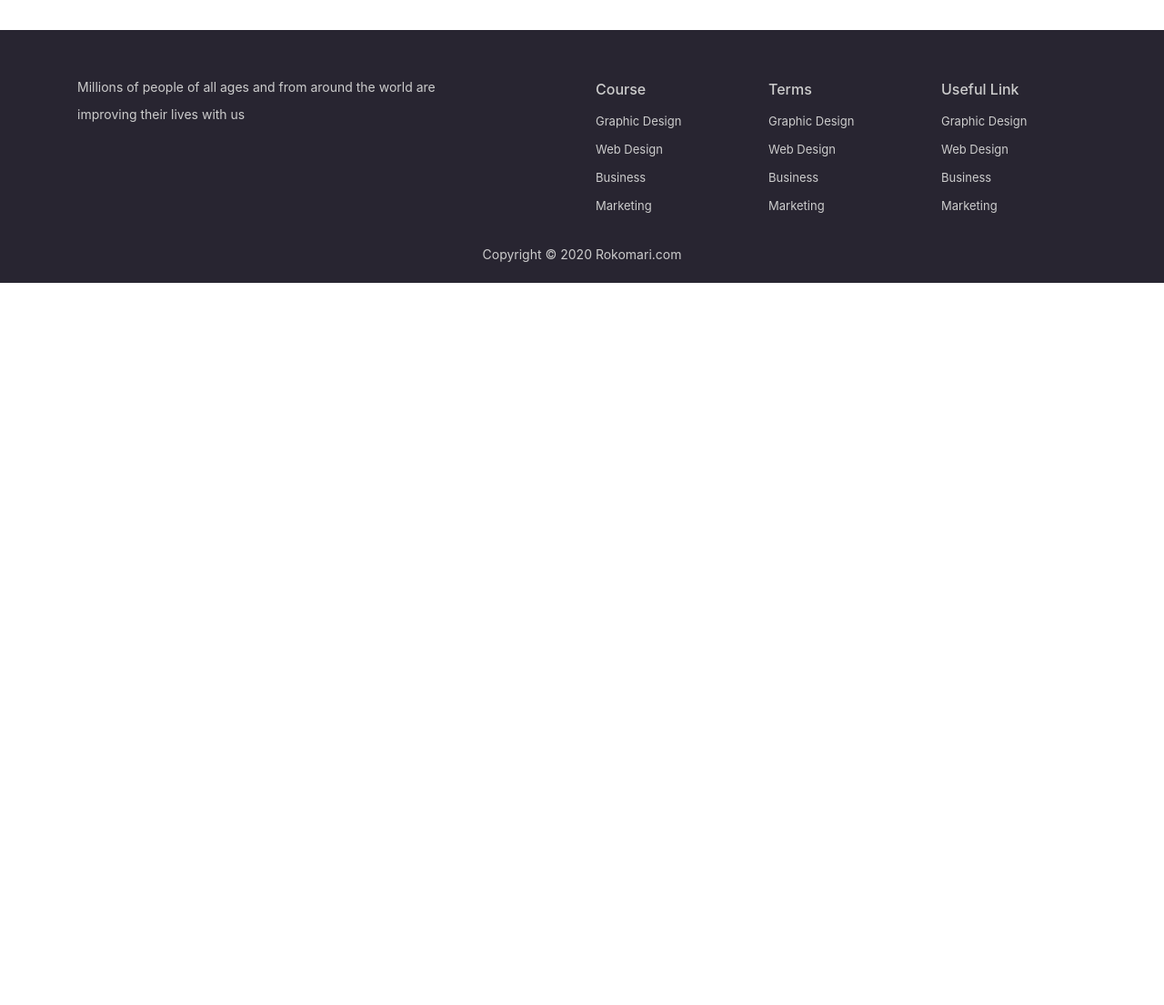
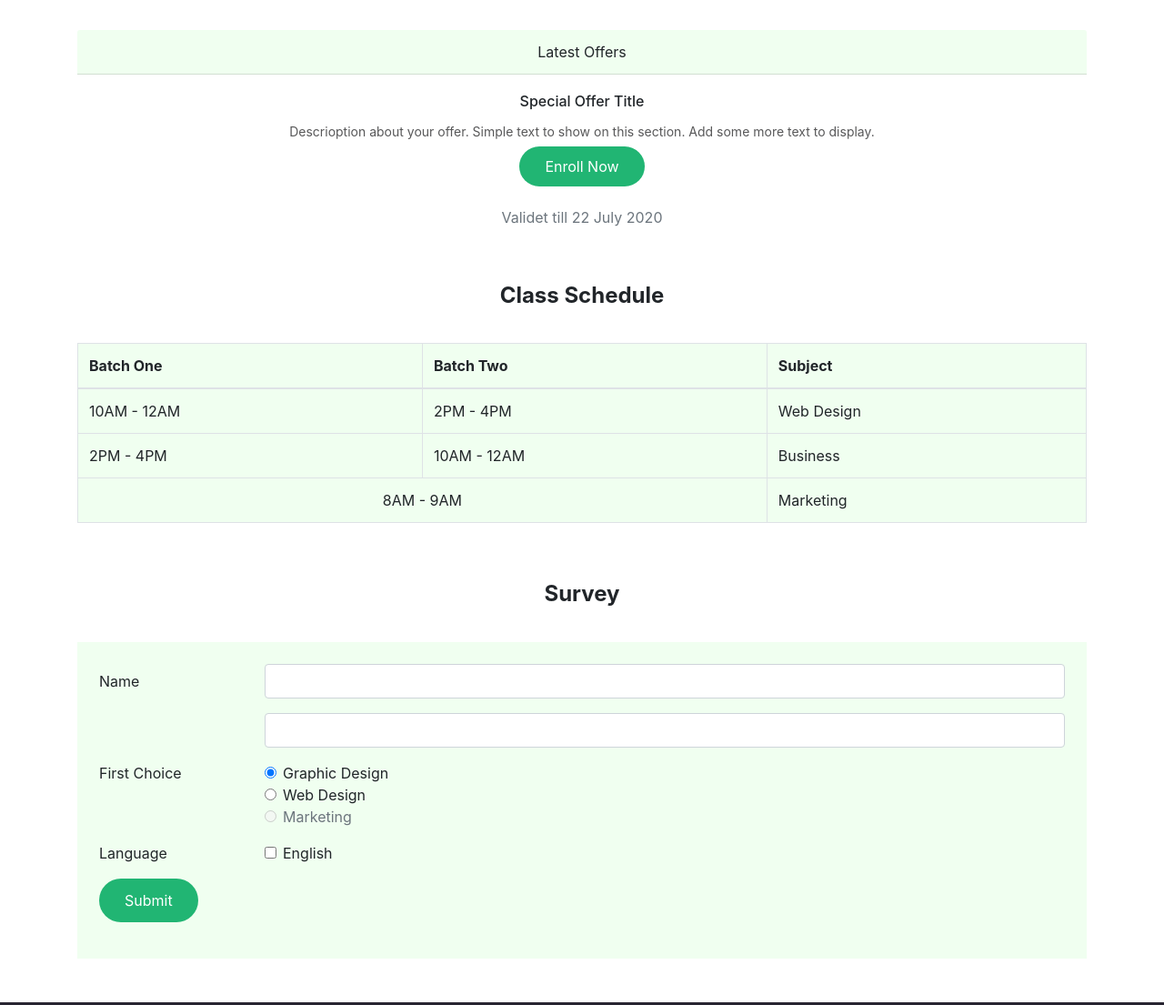
Before and after one commit to Murad07/e-school, a plain HTML site: page index.html in a window 1280 px wide. Shown: the part 1700-2805 px from the top of the page at 91% size. Before the commit the page ends 2027 px from the top, so only its background shows below. Drawn offline with nearby package versions, Linux system fonts and the light colour scheme.

Commit message:
add extra section

```diff
--- a/index.html
+++ b/index.html
@@ -309,6 +309,136 @@
       </div>
     </section>
 
+    <!-- Offer Section -->
+    <section class="container pb-5" id="others">
+      <div class="card text-center">
+        <div class="card-header">
+          Latest Offers
+        </div>
+        <div class="card-body">
+          <h5 class="card-title">Special Offer Title</h5>
+          <p class="card-text">
+            Descrioption about your offer. Simple text to show on this section.
+            Add some more text to display.
+          </p>
+          <a href="#" class="btn-green">Enroll Now</a>
+        </div>
+        <div class="card-footer text-muted">
+          Validet till 22 July 2020
+        </div>
+      </div>
+    </section>
+
+    <!-- Class time Section -->
+    <section class="container pb-5" id="blog">
+      <h4>Class Schedule</h4>
+      <table class="table table-bordered table-green">
+        <thead>
+          <tr>
+            <th scope="col">Batch One</th>
+            <th scope="col">Batch Two</th>
+            <th scope="col">Subject</th>
+          </tr>
+        </thead>
+        <tbody>
+          <tr>
+            <td>10AM - 12AM</td>
+            <td>2PM - 4PM</td>
+            <td>Web Design</td>
+          </tr>
+          <tr>
+            <td>2PM - 4PM</td>
+            <td>10AM - 12AM</td>
+            <td>Business</td>
+          </tr>
+          <tr>
+            <td colspan="2" class="text-center">8AM - 9AM</td>
+            <td>Marketing</td>
+          </tr>
+        </tbody>
+      </table>
+    </section>
+
+    <!-- Survey Section -->
+    <section class="container pb-5">
+      <h4>Survey</h4>
+      <form class="seryve-section p-4">
+        <div class="form-group row">
+          <label class="col-sm-2 col-form-label">Name</label>
+          <div class="col-sm-10">
+            <input type="text" class="form-control" />
+          </div>
+        </div>
+        <div class="form-group row">
+          <label class="col-sm-2 col-form-label"><address></address></label>
+          <div class="col-sm-10">
+            <input type="text" class="form-control" />
+          </div>
+        </div>
+        <fieldset class="form-group">
+          <div class="row">
+            <legend class="col-form-label col-sm-2 pt-0">First Choice</legend>
+            <div class="col-sm-10">
+              <div class="form-check">
+                <input
+                  class="form-check-input"
+                  type="radio"
+                  name="gridRadios"
+                  id="gridRadios1"
+                  value="option1"
+                  checked
+                />
+                <label class="form-check-label" for="gridRadios1">
+                  Graphic Design
+                </label>
+              </div>
+              <div class="form-check">
+                <input
+                  class="form-check-input"
+                  type="radio"
+                  name="gridRadios"
+                  id="gridRadios2"
+                  value="option2"
+                />
+                <label class="form-check-label" for="gridRadios2">
+                  Web Design
+                </label>
+              </div>
+              <div class="form-check disabled">
+                <input
+                  class="form-check-input"
+                  type="radio"
+                  name="gridRadios"
+                  id="gridRadios3"
+                  value="option3"
+                  disabled
+                />
+                <label class="form-check-label" for="gridRadios3">
+                  Marketing
+                </label>
+              </div>
+            </div>
+          </div>
+        </fieldset>
+        <div class="form-group row">
+          <div class="col-sm-2">Language</div>
+          <div class="col-sm-10">
+            <div class="form-check">
+              <input class="form-check-input" type="checkbox" id="gridCheck1" />
+              <label class="form-check-label" for="gridCheck1">
+                English
+              </label>
+            </div>
+          </div>
+        </div>
+        <div class="form-group row">
+          <div class="col-sm-10">
+            <button type="submit" class="btn-green">Submit</button>
+          </div>
+        </div>
+      </form>
+    </section>
+
     <footer>
       <div class="container">
         <div class="row footer-content pt-5">
--- a/style.css
+++ b/style.css
@@ -1,4 +1,6 @@
-header {
+header,
+.card-header,
+.seryve-section {
   background-color: #f0fff0;
 }
 .btn-green {
@@ -91,3 +93,15 @@ h5 {
   color: white;
   font-size: 15px;
 }
+
+#others a:hover {
+  text-decoration: none;
+  color: white;
+}
+#others .card {
+  border: none;
+}
+.table-green td,
+.table-green th {
+  background-color: #f0fff0;
+}
```
